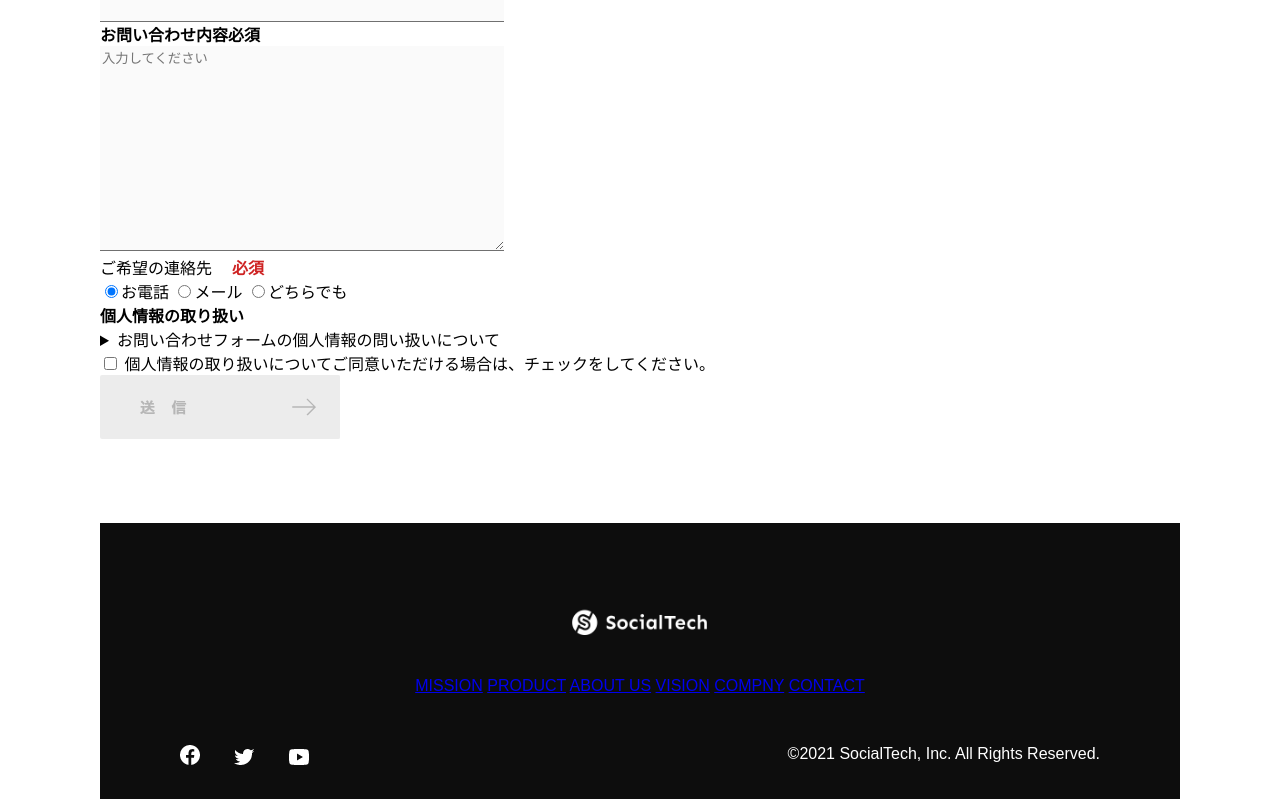
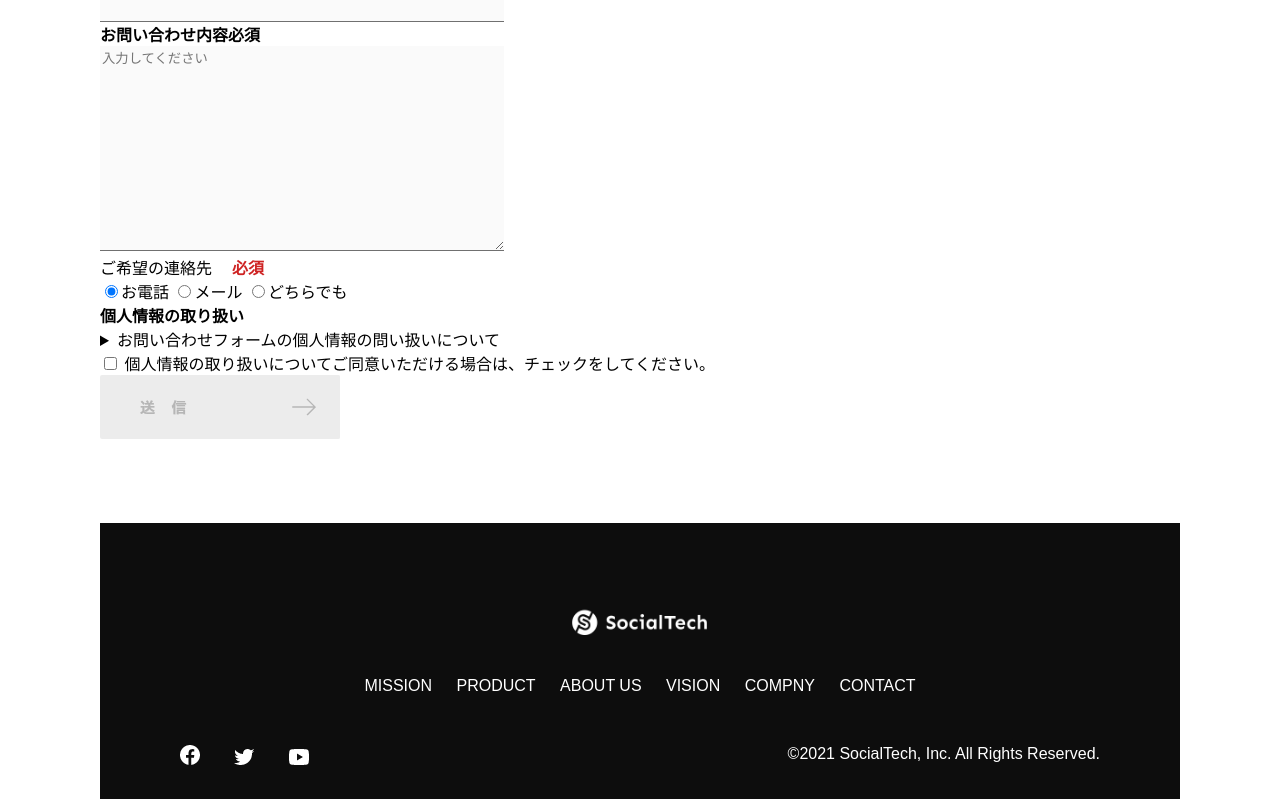
Before and after one commit to 1229mayumi/socialtech-corporate2, a plain HTML site: page index.html in a window 1280 px wide. Shown: the part 6664-7463 px from the top of the page. Drawn offline with Linux system fonts and the light colour scheme; files whose address does not match are found by name.

Commit message:
タイプミス　修正

```diff
--- a/index.html
+++ b/index.html
@@ -5,7 +5,7 @@
   <meta charset="UTF-8">
   <meta name="description" content="SocialTech業界のリーディングカンパニーを目指します。">
   <meta name="viewport" content="width=device-width, initial-scale=1.0">
-  <link rel="stylesheet" href="style.css"
+  <link rel="stylesheet" href="style.css">
 </head>
 <body>
   <!-- ヘッダー -->
--- a/style.css
+++ b/style.css
@@ -452,8 +452,8 @@ PC用のスタイル
   #footer-link {
     margin-bottom: 50px;
   }
-  #fotter-link > a {
-    /* color:#ffffff; */
+  #footer-link > a {
+    color:#ffffff;
     text-decoration: none;
     margin: 10px;
   }
```
